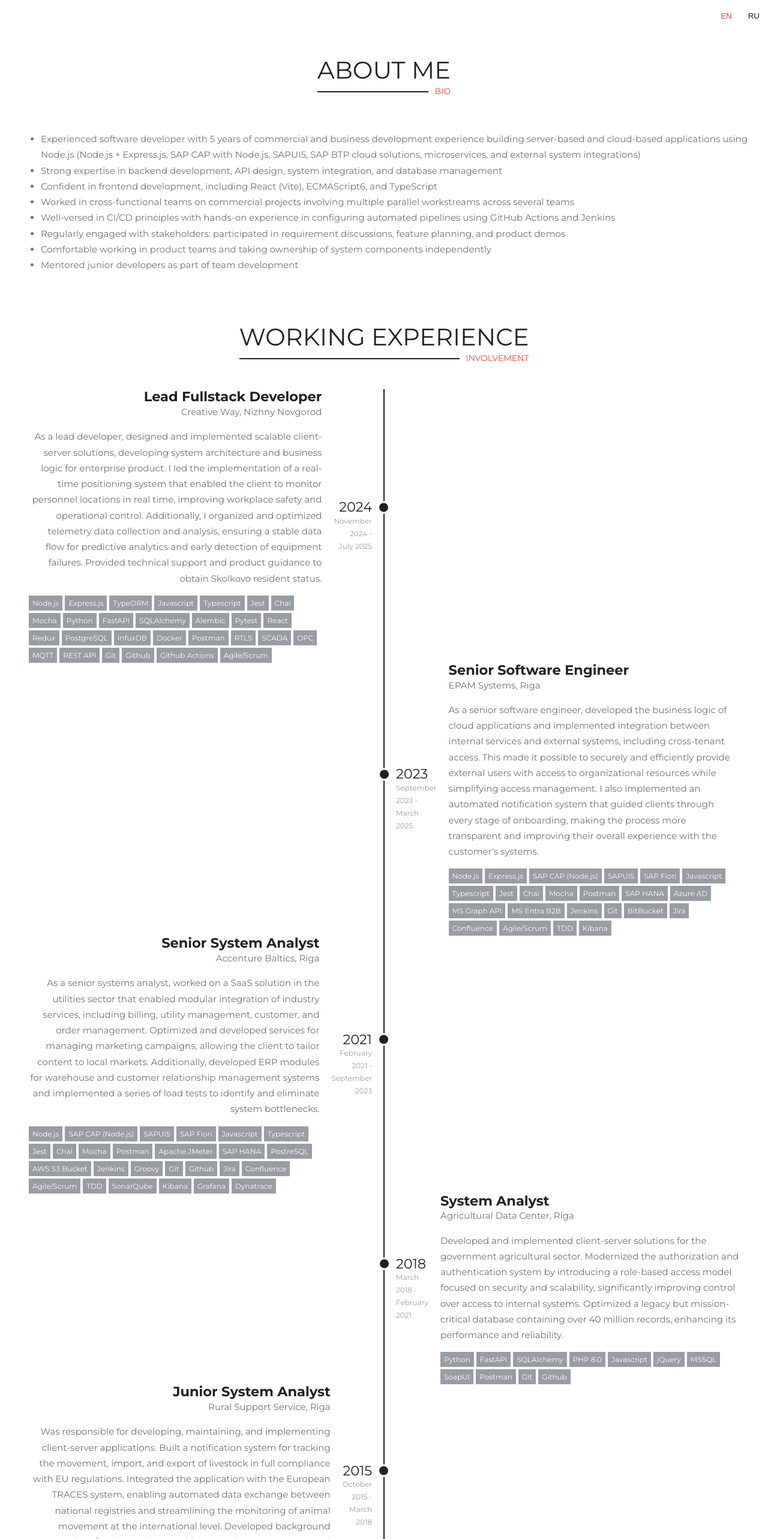
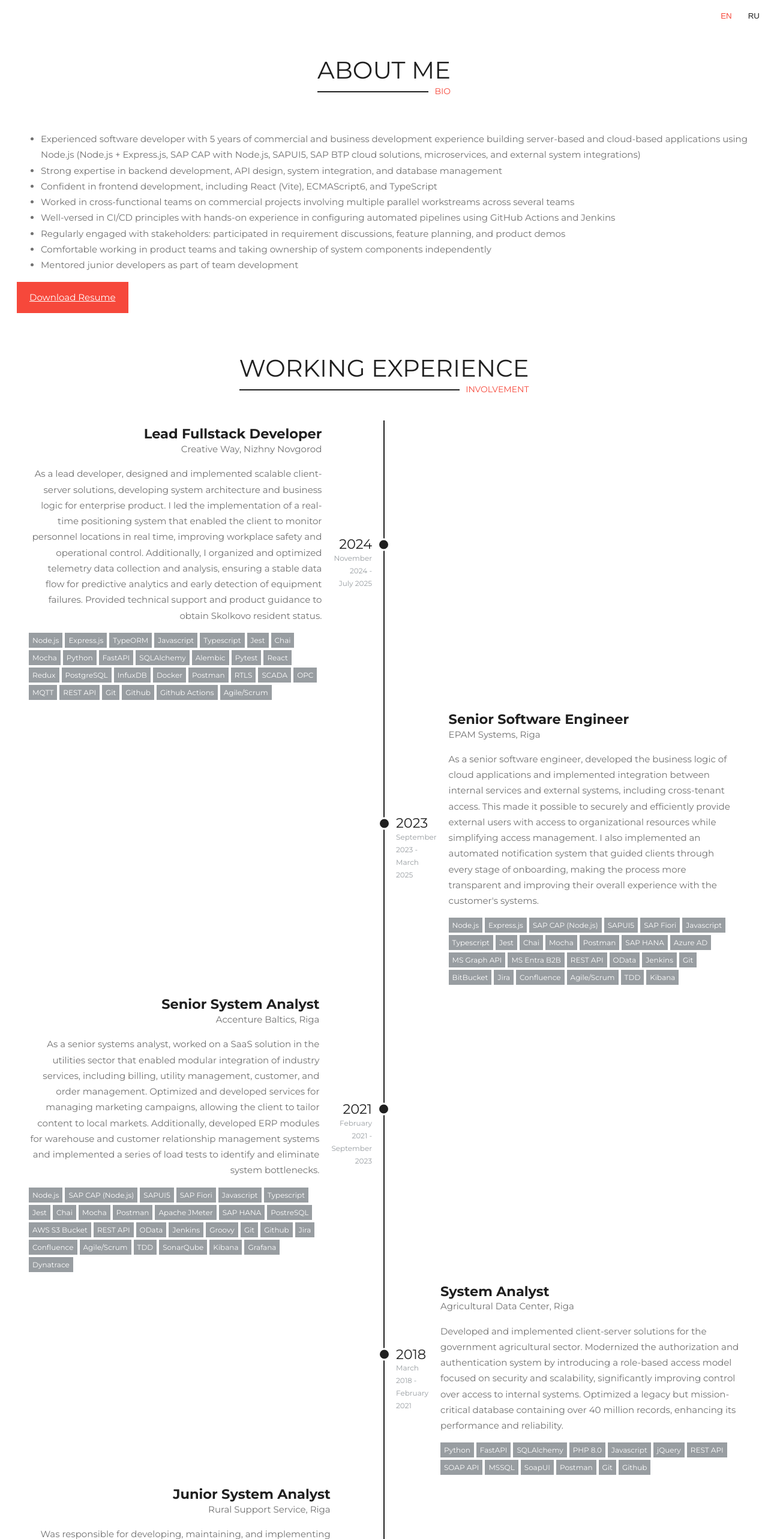
Before and after one commit to git-narrenturm/git-narrenturm.github.io, a React (Vite) app: page / in a window 1280 px wide. Shown: the top 2566 px of the page at 60% size. Built offline with nearby package versions, Linux system fonts and the light colour scheme.

Commit message:
Add resume files

```diff
--- a/public/locales/en/about.json
+++ b/public/locales/en/about.json
@@ -12,7 +12,8 @@
   "buttons": {
     "download": {
       "title": "Download Resume",
-      "link": "#"
+      "filename": "Fullstack_JelenaR_CV_en.pdf",
+      "link": "/files/2025-CV-JR-for-github-pages-en.pdf"
     }
   }
 }
--- a/public/locales/en/workingExperience.json
+++ b/public/locales/en/workingExperience.json
@@ -61,6 +61,8 @@
         "Azure AD",
         "MS Graph API",
         "MS Entra B2B",
+        "REST API",
+        "OData",
         "Jenkins",
         "Git",
         "BitBucket",
@@ -93,6 +95,8 @@
         "SAP HANA",
         "PostreSQL",
         "AWS S3 Bucket",
+        "REST API",
+        "OData",
         "Jenkins",
         "Groovy",
         "Git",
@@ -121,6 +125,8 @@
         "PHP 8.0",
         "Javascript",
         "jQuery",
+        "REST API",
+        "SOAP API",
         "MSSQL",
         "SoapUI",
         "Postman",
@@ -143,6 +149,8 @@
         "Javascript",
         "jQuery",
         "MSSQL",
+        "REST API",
+        "SOAP API",
         "SoapUI",
         "Postman",
         "Git",
--- a/public/locales/ru/about.json
+++ b/public/locales/ru/about.json
@@ -12,7 +12,8 @@
   "buttons": {
     "download": {
       "title": "Скачать резюме",
-      "link": "#"
+      "filename": "Fullstack_JelenaR_CV_ru.pdf",
+      "link": "/files/2025-CV-JR-for-github-pages-ru.pdf"
     }
   }
 }
--- a/src/components/Sections/About/index.tsx
+++ b/src/components/Sections/About/index.tsx
@@ -17,9 +17,9 @@ const SectionAbout = () => {
               ))}
             </ul>
           </p>
-          {/* <a href={translate("buttons.download.link")} className="btn-primary">
+          <a href={translate("buttons.download.link")} download={translate("buttons.download.filename")} className="btn-primary">
             {translate("buttons.download.title")}
-          </a> */}
+          </a>
         </div>
       </div>
     </div>
--- a/src/components/Sections/Languages/index.tsx
+++ b/src/components/Sections/Languages/index.tsx
@@ -17,7 +17,7 @@ const SectionLanguages = () => {
   return (
     <div className="row">
       {list.map((item) => (
-        <div className="col-lg-4 col-md-6 col-sm-6 col-xs-12">
+        <div className="col-lg-4 col-md-4 col-sm-6 col-xs-12">
           <div className={style.section_box} data-label={item.dataLabel}>
             <div className={style.section_box_details}>
               <h2>{item.title}</h2>
--- a/src/components/Sections/WorkingExperience/index.tsx
+++ b/src/components/Sections/WorkingExperience/index.tsx
@@ -57,7 +57,7 @@ const SectionWorkingExperience = () => {
                     className={`col-lg-6 col-md-12 col-sm-12 col-xs-12 ${
                       index % 2 === 0
                         ? ``
-                        : `offset-lg-6 offset-md-6 offset-sm-0 offset-xs-0`
+                        : `offset-lg-6 offset-md-0 offset-sm-0 offset-xs-0`
                     }`}
                   >
                     <div
--- a/src/components/Sections/WorkingExperience/style.module.scss
+++ b/src/components/Sections/WorkingExperience/style.module.scss
@@ -16,7 +16,7 @@
     margin: 0 auto;
     z-index: -1;
 
-    @media (max-width: 768px) {
+    @media (max-width: 992px) {
       margin: 0;
     }
   }
@@ -58,7 +58,7 @@
   }
 
   .section_box_info {
-    padding: 0 20px;
+    padding: 10px 20px;
 
     h2 {
       position: relative;
@@ -100,7 +100,7 @@
     }
 
     // responsive override
-    @media (max-width: 768px) {
+    @media (max-width: 992px) {
       flex-direction: row;
       text-align: left;
       padding-left: 20px;
```
Also changed, not shown: public/locales/ru/workingExperience.json (+8 -0 lines), 2 other files (tests, documents, lock files or other folders).
